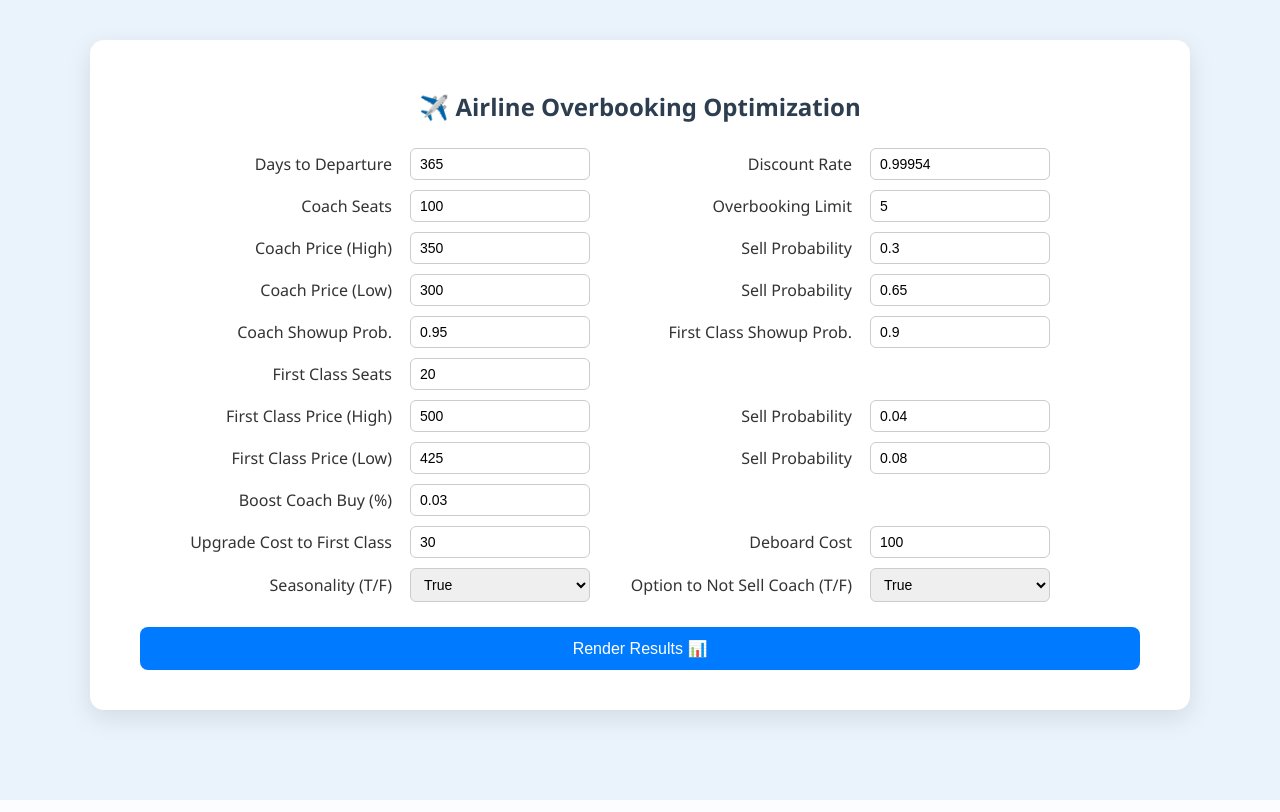
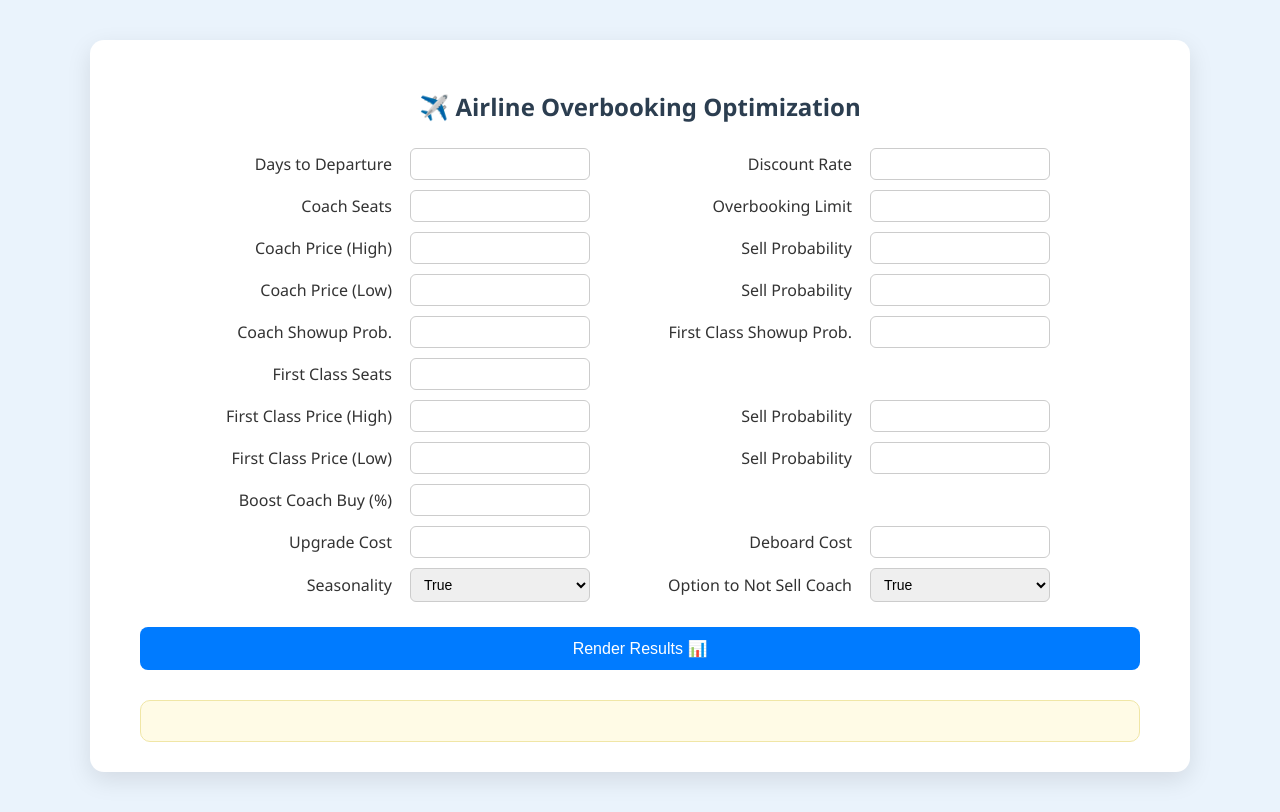
Before and after one commit to snehassastry/AirlinePricing, a Flask app: page / in a window 1280 px wide. Run offline with Flask 3, Linux system fonts and the light colour scheme.

Commit message:
Update index.html

```diff
--- a/templates/index.html
+++ b/templates/index.html
@@ -15,7 +15,7 @@
       max-width: 1000px;
       margin: 40px auto;
       background-color: white;
-      padding: 30px 50px 40px;
+      padding: 30px 50px;
       border-radius: 14px;
       box-shadow: 0 8px 24px rgba(0, 0, 0, 0.1);
     }
@@ -66,92 +66,155 @@
       background-color: #0056b3;
     }
 
-    .results {
+    .results, .log-box {
       margin-top: 30px;
       padding: 20px;
       background-color: #f1f8ff;
       border-radius: 10px;
+    }
+
+    .log-box {
+      background-color: #fffbe6;
+      border: 1px solid #f0e6a6;
+      font-family: monospace;
+      white-space: pre-wrap;
+    }
+
+    table.summary-table {
+      width: 100%;
+      border-collapse: collapse;
+      margin-top: 30px;
+    }
+
+    table.summary-table th, td {
+      border: 1px solid #ddd;
+      padding: 8px;
+    }
+
+    table.summary-table th {
+      background-color: #007BFF;
+      color: white;
+    }
+
+    img.plot {
+      max-width: 100%;
+      border-radius: 8px;
+      margin-top: 20px;
     }
   </style>
 </head>
 <body>
   <div class="container">
     <h2>✈️ Airline Overbooking Optimization</h2>
-    <form method="POST">
+    <form id="main-form">
       <div class="form-grid">
+        {% macro val(name) -%}{{ form_values.get(name, '') }}{%- endmacro %}
+        {% set required = 'required' %}
+
         <label>Days to Departure</label>
-        <input type="number" name="time_steps" value="{{ form_values.time_steps or 365 }}">
+        <input name="time_steps" type="number" {{ required }} value="{{ val('time_steps') }}">
         <label>Discount Rate</label>
-        <input type="text" name="discount" value="{{ form_values.discount or 0.99954 }}">
+        <input name="discount" type="text" {{ required }} value="{{ val('discount') }}">
 
         <label>Coach Seats</label>
-        <input type="number" name="n_seats_coach" value="{{ form_values.n_seats_coach or 100 }}">
+        <input name="n_seats_coach" type="number" {{ required }} value="{{ val('n_seats_coach') }}">
         <label>Overbooking Limit</label>
-        <input type="number" name="overbook_coach" value="{{ form_values.overbook_coach or 5 }}">
+        <input name="overbook_coach" type="number" {{ required }} value="{{ val('overbook_coach') }}">
 
         <label>Coach Price (High)</label>
-        <input type="number" name="price_coach_high" value="{{ form_values.price_coach_high or 350 }}">
+        <input name="price_coach_high" type="number" {{ required }} value="{{ val('price_coach_high') }}">
         <label>Sell Probability</label>
-        <input type="text" name="prob_coach_high" value="{{ form_values.prob_coach_high or 0.30 }}">
+        <input name="prob_coach_high" type="text" {{ required }} value="{{ val('prob_coach_high') }}">
 
         <label>Coach Price (Low)</label>
-        <input type="number" name="price_coach_low" value="{{ form_values.price_coach_low or 300 }}">
+        <input name="price_coach_low" type="number" {{ required }} value="{{ val('price_coach_low') }}">
         <label>Sell Probability</label>
-        <input type="text" name="prob_coach_low" value="{{ form_values.prob_coach_low or 0.65 }}">
+        <input name="prob_coach_low" type="text" {{ required }} value="{{ val('prob_coach_low') }}">
 
         <label>Coach Showup Prob.</label>
-        <input type="text" name="showup_prob_coach" value="{{ form_values.showup_prob_coach or 0.95 }}">
+        <input name="showup_prob_coach" type="text" {{ required }} value="{{ val('showup_prob_coach') }}">
         <label>First Class Showup Prob.</label>
-        <input type="text" name="showup_prob_first" value="{{ form_values.showup_prob_first or 0.90 }}">
+        <input name="showup_prob_first" type="text" {{ required }} value="{{ val('showup_prob_first') }}">
 
         <label>First Class Seats</label>
-        <input type="number" name="n_seats_first" value="{{ form_values.n_seats_first or 20 }}">
+        <input name="n_seats_first" type="number" {{ required }} value="{{ val('n_seats_first') }}">
         <div></div><div></div>
 
         <label>First Class Price (High)</label>
-        <input type="number" name="price_first_high" value="{{ form_values.price_first_high or 500 }}">
+        <input name="price_first_high" type="number" {{ required }} value="{{ val('price_first_high') }}">
         <label>Sell Probability</label>
-        <input type="text" name="prob_first_high" value="{{ form_values.prob_first_high or 0.04 }}">
+        <input name="prob_first_high" type="text" {{ required }} value="{{ val('prob_first_high') }}">
 
         <label>First Class Price (Low)</label>
-        <input type="number" name="price_first_low" value="{{ form_values.price_first_low or 425 }}">
+        <input name="price_first_low" type="number" {{ required }} value="{{ val('price_first_low') }}">
         <label>Sell Probability</label>
-        <input type="text" name="prob_first_low" value="{{ form_values.prob_first_low or 0.08 }}">
+        <input name="prob_first_low" type="text" {{ required }} value="{{ val('prob_first_low') }}">
 
         <label>Boost Coach Buy (%)</label>
-        <input type="text" name="coach_price_boost" value="{{ form_values.coach_price_boost or 0.03 }}">
+        <input name="coach_price_boost" type="text" {{ required }} value="{{ val('coach_price_boost') }}">
         <div></div><div></div>
 
-        <label>Upgrade Cost to First Class</label>
-        <input type="text" name="cost_upgrade" value="{{ form_values.cost_upgrade or 30 }}">
+        <label>Upgrade Cost</label>
+        <input name="cost_upgrade" type="text" {{ required }} value="{{ val('cost_upgrade') }}">
         <label>Deboard Cost</label>
-        <input type="text" name="cost_off" value="{{ form_values.cost_off or 100 }}">
+        <input name="cost_off" type="text" {{ required }} value="{{ val('cost_off') }}">
 
-        <label>Seasonality (T/F)</label>
-        <select name="apply_seasonality">
-          <option value="True" {% if form_values.apply_seasonality == 'True' %}selected{% endif %}>True</option>
-          <option value="False" {% if form_values.apply_seasonality == 'False' %}selected{% endif %}>False</option>
+        <label>Seasonality</label>
+        <select name="apply_seasonality" {{ required }}>
+          <option value="True" {% if form_values.get('apply_seasonality') == 'True' %}selected{% endif %}>True</option>
+          <option value="False" {% if form_values.get('apply_seasonality') == 'False' %}selected{% endif %}>False</option>
         </select>
 
-        <label>Option to Not Sell Coach (T/F)</label>
-        <select name="has_option_to_not_sell">
-          <option value="True" {% if form_values.has_option_to_not_sell == 'True' %}selected{% endif %}>True</option>
-          <option value="False" {% if form_values.has_option_to_not_sell == 'False' %}selected{% endif %}>False</option>
+        <label>Option to Not Sell Coach</label>
+        <select name="has_option_to_not_sell" {{ required }}>
+          <option value="True" {% if form_values.get('has_option_to_not_sell') == 'True' %}selected{% endif %}>True</option>
+          <option value="False" {% if form_values.get('has_option_to_not_sell') == 'False' %}selected{% endif %}>False</option>
         </select>
       </div>
 
       <button type="submit">Render Results 📊</button>
     </form>
 
-    {% if result %}
-    <div class="results">
-      <h3>📊 Model Results</h3>
-      <p>{{ result }}</p>
-      {% if graph_url %}
-        <img src="{{ graph_url }}" alt="Model Output Graph" style="max-width:100%; border-radius: 8px; margin-top: 20px;">
-      {% endif %}
-    </div>
+    {% if summary_table %}
+      <div class="results">
+        <h3>📋 Input Summary</h3>
+        {{ summary_table | safe }}
+      </div>
     {% endif %}
+
+    <div class="log-box" id="progress-log"></div>
   </div>
+
+  <script>
+    const form = document.getElementById('main-form');
+    form.addEventListener('submit', function(e) {
+      e.preventDefault();
+      const formData = new FormData(form);
+      const logBox = document.getElementById('progress-log');
+      logBox.innerHTML = ''; // Clear previous output
+
+      fetch('/stream', {
+        method: 'POST',
+        body: formData,
+      }).then(response => {
+        const reader = response.body.getReader();
+        const decoder = new TextDecoder();
+        let content = '';
+
+        function read() {
+          reader.read().then(({ done, value }) => {
+            if (done) return;
+            const chunk = decoder.decode(value);
+            content += chunk;
+            const cleaned = chunk.replace(/^data: /gm, '').replace(/\\n/g, '');
+            logBox.innerHTML += cleaned;
+            read();
+          });
+        }
+
+        read();
+      });
+    });
+  </script>
 </body>
 </html>
```
